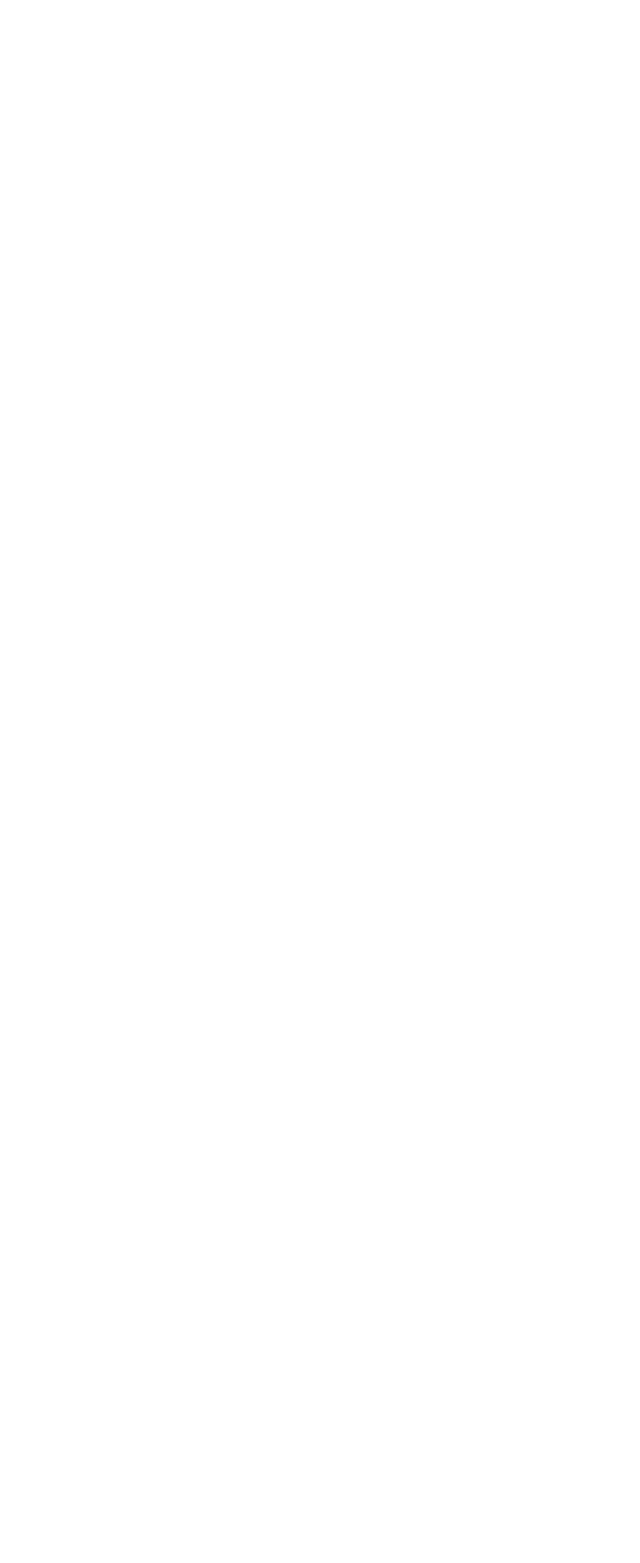
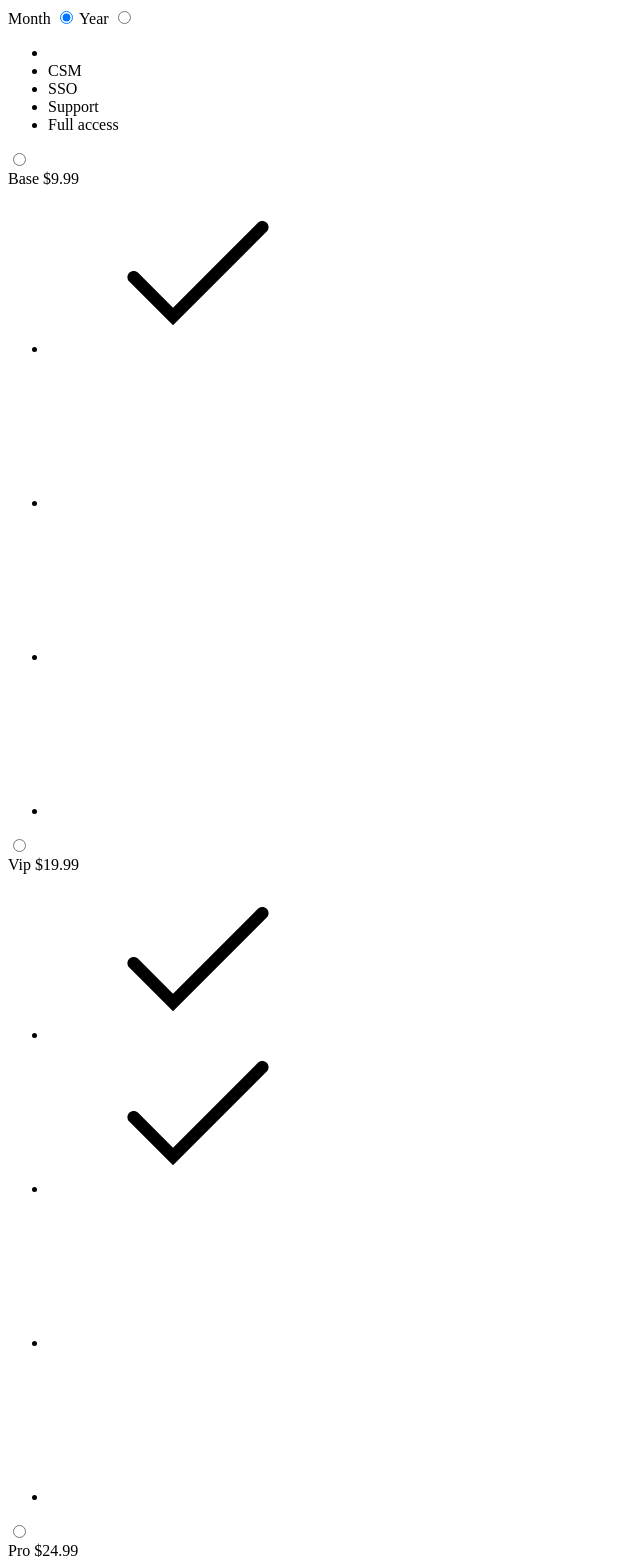
Before and after one commit to DinisZabrodsky/Great-Pro, a plain HTML site: page index.html in a window 1280 px wide. Shown: the top 1563 px of the page, without its empty margins (0-640 px from the left). Before the commit the page ends 800 px from the top, so only its background shows below. Drawn offline with Linux system fonts and the light colour scheme.

Commit message:
Ready-made HTML markup without CSS

```diff
--- a/index.html
+++ b/index.html
@@ -1,12 +1,145 @@
 <!DOCTYPE html>
 <html lang="ua">
-<head>
-    <meta charset="UTF-8">
-    <meta name="viewport" content="width=device-width, initial-scale=1.0">
-    <link rel="stylesheet" href="./src/styles/index.css">
+  <head>
+    <meta charset="UTF-8" />
+    <meta name="viewport" content="width=device-width, initial-scale=1.0" />
+    <link rel="stylesheet" href="./src/styles/index.css" />
     <title>Great-Pro</title>
-</head>
-<body>
+  </head>
+  <body>
+    <section>
+      <div class="conteiner">
+        <form action="subscription">
+          <div class="selectButton">
+            <label>
+              Month
+              <input type="radio" name="subscription" checked />
+            </label>
+            <label>
+              Year
+              <input type="radio" name="subscription" />
+            </label>
+          </div>
 
-</body>
+          <div class="tariff">
+            <div>
+              <ul class="tariff-advantages">
+                <li></li>
+                <li>CSM</li>
+                <li>SSO</li>
+                <li>Support</li>
+                <li>Full access</li>
+              </ul>
+            </div>
+
+
+            <div class="tariff-plan">
+
+
+              <label>
+                <input type="radio" name="tariff">
+                <div>
+                    <span>Base</span>
+                    <span>$9.99</span>
+                </div>
+
+                <ul>
+                  <li>
+                    <svg>
+                      <use href="./src/img/icon.svg#icon-accept"></use>
+                    </svg>
+                  </li>
+                  <li>
+                    <svg>
+                      <use href="./src/img/icon.svg#icon-cross"></use>
+                    </svg>
+                  </li>
+                  <li>
+                    <svg>
+                      <use href="./src/img/icon.svg#icon-cross"></use>
+                    </svg>
+                  </li>
+                  <li>
+                    <svg>
+                      <use href="./src/img/icon.svg#icon-cross"></use>
+                    </svg>
+                  </li>
+                </ul>
+              </label>
+
+
+              <label>
+                <input type="radio" name="tariff">
+
+                <div>
+                    <span>Vip</span>
+                    <span>$19.99</span>
+                </div>
+
+                <ul class="tariff-plan">
+                  <li>
+                    <svg>
+                      <use href="./src/img/icon.svg#icon-accept"></use>
+                    </svg>
+                  </li>
+                  <li>
+                    <svg>
+                      <use href="./src/img/icon.svg#icon-accept"></use>
+                    </svg>
+                  </li>
+                  <li>
+                    <svg>
+                      <use href="./src/img/icon.svg#icon-cross"></use>
+                    </svg>
+                  </li>
+                  <li>
+                    <svg>
+                      <use href="./src/img/icon.svg#icon-cross"></use>
+                    </svg>
+                  </li>
+                </ul>
+              </label>
+
+
+              <label>
+                <input type="radio" name="tariff">
+
+                <div>
+                    <span>Pro</span>
+                    <span>$24.99</span>
+                </div>
+
+                <ul class="tariff-plan">
+                  <li>
+                    <svg>
+                      <use href="./src/img/icon.svg#icon-accept"></use>
+                    </svg>
+                  </li>
+                  <li>
+                    <svg>
+                      <use href="./src/img/icon.svg#icon-accept"></use>
+                    </svg>
+                  </li>
+                  <li>
+                    <svg>
+                      <use href="./src/img/icon.svg#icon-accept"></use>
+                    </svg>
+                  </li>
+                  <li>
+                    <svg>
+                      <use href="./src/img/icon.svg#icon-accept"></use>
+                    </svg>
+                  </li>
+                </ul>
+              </div>
+            </div>
+          </div>
+
+          <button type="submit">Select</button>
+        </form>
+      </div>
+    </section>
+  </body>
 </html>
+
+<a></a>
```
Also changed, not shown: src/img/icon.svg (added).
